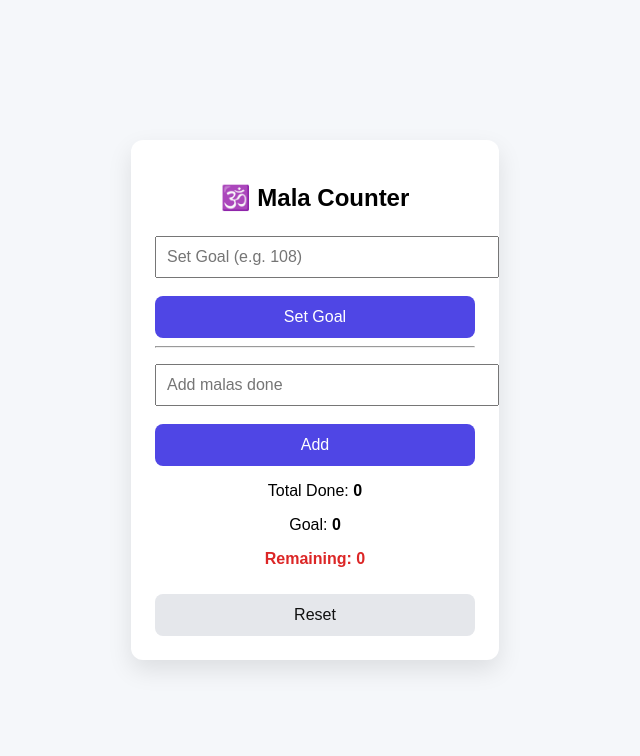
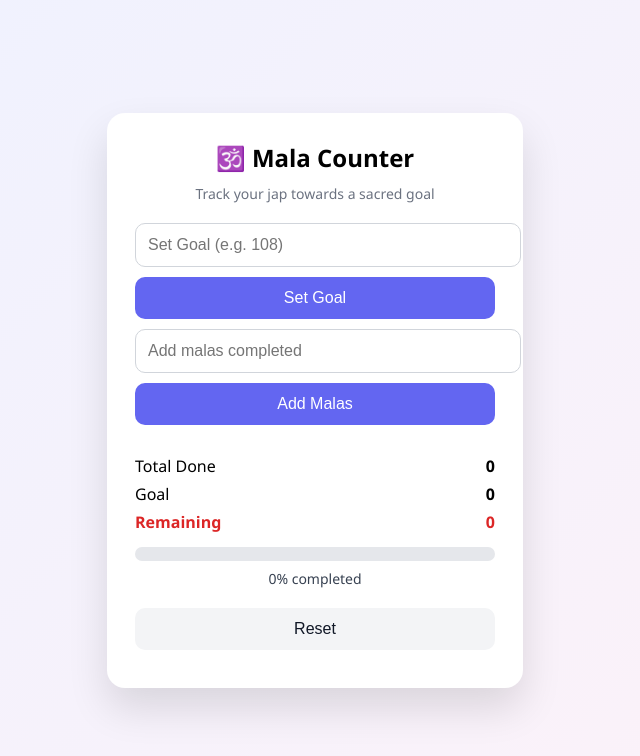
Before and after one commit to bhagyashreeborate/shriram, a plain HTML site: page index.html in a window 1280 px wide. Shown: the whole page, without its empty margins (325-965 px from the left). Drawn offline with Linux system fonts and the light colour scheme.

Commit message:
Update index.html

```diff
--- a/index.html
+++ b/index.html
@@ -4,95 +4,150 @@
   <meta charset="UTF-8" />
   <title>Mala Counter</title>
   <meta name="viewport" content="width=device-width, initial-scale=1.0" />
+
   <style>
     body {
-      font-family: Arial, sans-serif;
-      background: #f5f7fa;
+      margin: 0;
+      height: 100vh;
+      font-family: "Segoe UI", sans-serif;
+      background: linear-gradient(135deg, #eef2ff, #fdf2f8);
       display: flex;
       justify-content: center;
       align-items: center;
-      height: 100vh;
-      margin: 0;
     }
 
-    .card {
+    .container {
       background: white;
-      padding: 24px;
-      border-radius: 12px;
-      width: 320px;
-      box-shadow: 0 10px 25px rgba(0,0,0,0.1);
+      width: 360px;
+      padding: 28px;
+      border-radius: 18px;
+      box-shadow: 0 20px 40px rgba(0,0,0,0.12);
       text-align: center;
     }
 
-    h2 {
-      margin-bottom: 16px;
+    h1 {
+      margin: 0 0 10px;
+      font-size: 24px;
+    }
+
+    .subtitle {
+      color: #6b7280;
+      margin-bottom: 20px;
+      font-size: 14px;
     }
 
     input {
       width: 100%;
-      padding: 10px;
-      margin: 8px 0;
+      padding: 12px;
       font-size: 16px;
+      border-radius: 10px;
+      border: 1px solid #d1d5db;
+      margin-bottom: 10px;
+      outline: none;
     }
 
     button {
       width: 100%;
       padding: 12px;
-      margin-top: 10px;
       font-size: 16px;
+      border-radius: 10px;
       border: none;
-      border-radius: 8px;
       cursor: pointer;
-      background: #4f46e5;
+      background: #6366f1;
       color: white;
+      margin-bottom: 10px;
     }
 
     button.secondary {
-      background: #e5e7eb;
-      color: #111;
+      background: #f3f4f6;
+      color: #111827;
     }
 
     .stats {
-      margin-top: 16px;
+      margin: 20px 0;
+    }
+
+    .stat {
+      display: flex;
+      justify-content: space-between;
+      margin: 6px 0;
       font-size: 16px;
     }
 
     .remaining {
+      color: #dc2626;
       font-weight: bold;
-      color: #dc2626;
+    }
+
+    .progress-bar {
+      background: #e5e7eb;
+      border-radius: 10px;
+      height: 14px;
+      overflow: hidden;
+      margin-top: 14px;
+    }
+
+    .progress {
+      height: 100%;
+      background: linear-gradient(90deg, #6366f1, #8b5cf6);
+      width: 0%;
+      transition: width 0.3s ease;
+    }
+
+    .percent {
+      margin-top: 8px;
+      font-size: 14px;
+      color: #374151;
     }
   </style>
 </head>
+
 <body>
-
-  <div class="card">
-    <h2>🕉️ Mala Counter</h2>
+  <div class="container">
+    <h1>🕉️ Mala Counter</h1>
+    <div class="subtitle">Track your jap towards a sacred goal</div>
 
     <input type="number" id="goalInput" placeholder="Set Goal (e.g. 108)" />
     <button onclick="setGoal()">Set Goal</button>
 
-    <hr />
-
-    <input type="number" id="addInput" placeholder="Add malas done" />
-    <button onclick="addMalas()">Add</button>
+    <input type="number" id="addInput" placeholder="Add malas completed" />
+    <button onclick="addMalas()">Add Malas</button>
 
     <div class="stats">
-      <p>Total Done: <strong id="totalDone">0</strong></p>
-      <p>Goal: <strong id="goal">0</strong></p>
-      <p class="remaining">Remaining: <span id="remaining">0</span></p>
+      <div class="stat">
+        <span>Total Done</span>
+        <strong id="done">0</strong>
+      </div>
+      <div class="stat">
+        <span>Goal</span>
+        <strong id="goal">0</strong>
+      </div>
+      <div class="stat remaining">
+        <span>Remaining</span>
+        <span id="remaining">0</span>
+      </div>
+
+      <div class="progress-bar">
+        <div class="progress" id="progress"></div>
+      </div>
+      <div class="percent" id="percent">0% completed</div>
     </div>
 
     <button class="secondary" onclick="resetAll()">Reset</button>
   </div>
 
   <script>
-    let totalDone = Number(localStorage.getItem("totalDone")) || 0;
+    let total = Number(localStorage.getItem("total")) || 0;
     let goal = Number(localStorage.getItem("goal")) || 0;
 
     function updateUI() {
-      document.getElementById("totalDone").innerText = totalDone;
+      document.getElementById("done").innerText = total;
       document.getElementById("goal").innerText = goal;
-      document.getElementById("remaining").innerText = Math.max(goal - totalDone, 0);
+      document.getElementById("remaining").innerText = Math.max(goal - total, 0);
+
+      let percent = goal > 0 ? Math.min((total / goal) * 100, 100) : 0;
+      document.getElementById("progress").style.width = percent + "%";
+      document.getElementById("percent").innerText = Math.floor(percent) + "% completed";
     }
 
     function setGoal() {
@@ -107,15 +162,15 @@
     function addMalas() {
       const add = Number(document.getElementById("addInput").value);
       if (add > 0) {
-        totalDone += add;
-        localStorage.setItem("totalDone", totalDone);
+        total += add;
+        localStorage.setItem("total", total);
         updateUI();
       }
     }
 
     function resetAll() {
       if (confirm("Reset goal and count?")) {
-        totalDone = 0;
+        total = 0;
         goal = 0;
         localStorage.clear();
         updateUI();
@@ -124,6 +179,5 @@
 
     updateUI();
   </script>
-
 </body>
 </html>
```
